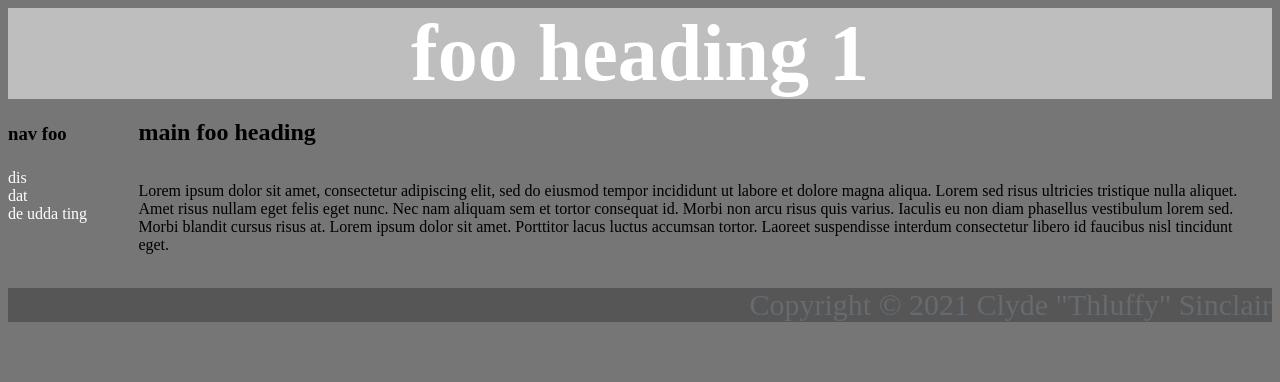
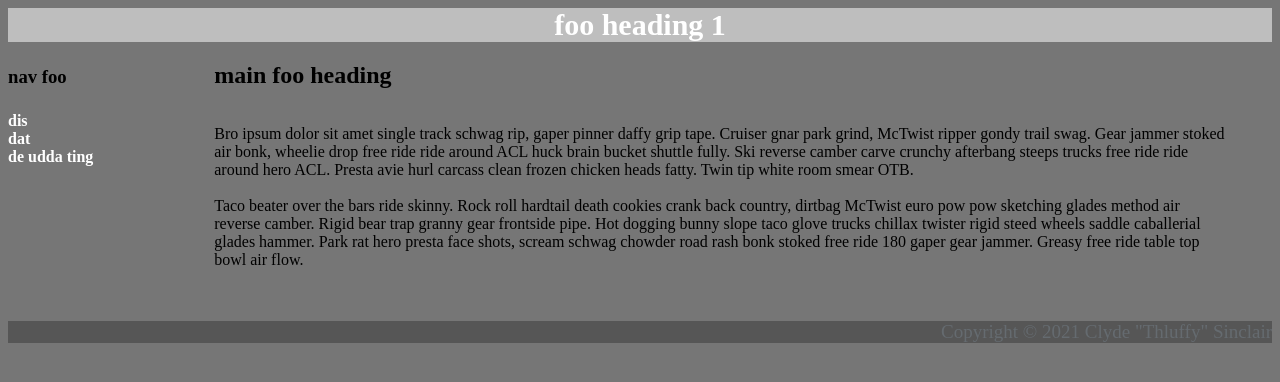
Before and after one commit to Joshua-Kloepfer20/workshop, a plain HTML site: page 18_css/0_inline/index.html in a window 1280 px wide. Drawn offline with Linux system fonts and the light colour scheme.

Commit message:
combining

```diff
--- a/18_css/0_inline/index.html
+++ b/18_css/0_inline/index.html
@@ -1,11 +1,10 @@
 <!DOCTYPE html>
 <html lang="en">
   <!-- Qina Liu, Joshua Kloepfer
-       SoftDev pd0
+       SoftDev
        K18 -- CSS basics
-       2021-11-23
-
-	 WORK FILE for CSS
+       2021-11-22
+       time spent: 1.5 hours
     -->
 
   <head>
@@ -14,23 +13,29 @@
   </head>
 
   <body style="background-color: #767676;">
-    <h1 style="color: white; text-align: center; background-color:rgb(190,190,190); font-size: 80px; margin-block-end: 0px; margin-block-start: 0px">foo heading 1</h1>
-    <div style="display: inline-grid; width: 10%;">
+      <h1 style="color: white; text-align: center; background-color:rgb(190,190,190); font-size: 30px; margin-block-end: 0px; margin-block-start: 0px">foo heading 1</h1>
+      <div style="display: inline-grid; width: 16%;">
     <h3 style="line-height: 0px;">nav foo</h3>
     <ul style="list-style-type: None; position:relative; right:40px;">
-      <li><a style="color: white; text-decoration: none; cursor: unset;" href="">dis</a></li>
-      <li><a style="color: white; text-decoration: none; cursor: unset;" href="">dat</a></li>
-      <li><a style="color: white; text-decoration: none; cursor: unset;" href="">de udda ting</a></li>
+      <li><a style="color: white; text-decoration: none; cursor: unset; font-weight: bold" href="">dis</a></li>
+      <li><a style="color: white; text-decoration: none; cursor: unset; font-weight: bold" href="">dat</a></li>
+      <li><a style="color: white; text-decoration: none; cursor: unset; font-weight: bold" href="">de udda ting</a></li>
     </ul>
     </div>
-    <div style="display: inline-grid; width: 89%;">
+    <div style="display: inline-grid; width: 80%;">
     <h2>main foo heading</h2>
-    <p>Lorem ipsum dolor sit amet, consectetur adipiscing elit, sed do eiusmod tempor incididunt ut labore et dolore magna aliqua. Lorem sed risus ultricies tristique nulla aliquet. Amet risus nullam eget felis eget nunc. Nec nam aliquam sem et tortor consequat id. Morbi non arcu risus quis varius. Iaculis eu non diam phasellus vestibulum lorem sed. Morbi blandit cursus risus at. Lorem ipsum dolor sit amet. Porttitor lacus luctus accumsan tortor. Laoreet suspendisse interdum consectetur libero id faucibus nisl tincidunt eget.
+    <p>Bro ipsum dolor sit amet single track schwag rip, gaper pinner daffy grip tape. Cruiser gnar park grind, McTwist ripper gondy trail swag. Gear jammer stoked air bonk, wheelie drop free ride ride around ACL huck brain bucket shuttle fully. Ski reverse camber carve crunchy afterbang steeps trucks free ride ride around hero ACL. Presta avie hurl carcass clean frozen chicken heads fatty. Twin tip white room smear OTB.
+              <br>
+              <br>
+Taco beater over the bars ride skinny. Rock roll hardtail death cookies crank back country, dirtbag McTwist euro pow pow sketching glades method air reverse camber. Rigid bear trap granny gear frontside pipe. Hot dogging bunny slope taco glove trucks chillax twister rigid steed wheels saddle caballerial glades hammer. Park rat hero presta face shots, scream schwag chowder road rash bonk stoked free ride 180 gaper gear jammer. Greasy free ride table top bowl air flow.
+
+      <br>
+      <br>
     </div>
       <br>
       <br>
 
-      <p style="text-align: right; background-color: rgb(86,86,86); color: rgb(101,107,112); font-size: 30px; margin-block-start: 0px;">Copyright &copy; 2021 Clyde "Thluffy" Sinclair
+      <p style="text-align: right; background-color: rgb(86,86,86); color: rgb(101,107,112); font-size: 19px; margin-block-start: 0px;">Copyright &copy; 2021 Clyde "Thluffy" Sinclair
 
   </body>
 
```
Also changed, not shown: 19_api/templates/main.html (+1 -1 lines), 18_css/notes.txt (added), 19_api/key_nasa.txt, 19_api/notes.txt, 1 other file.
